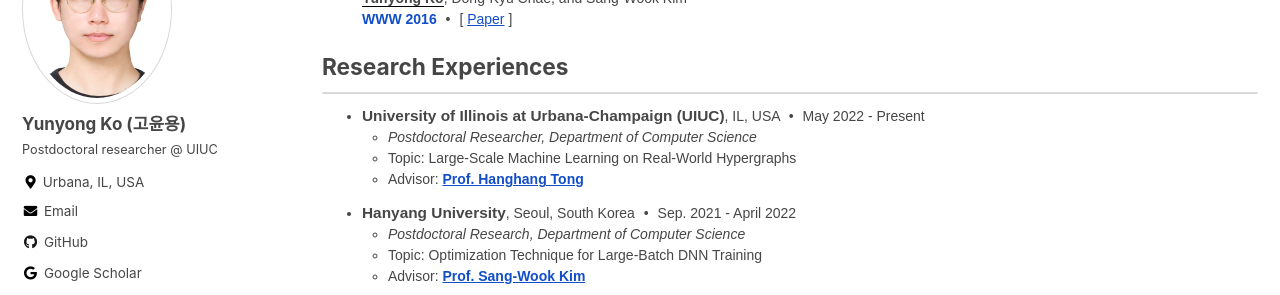
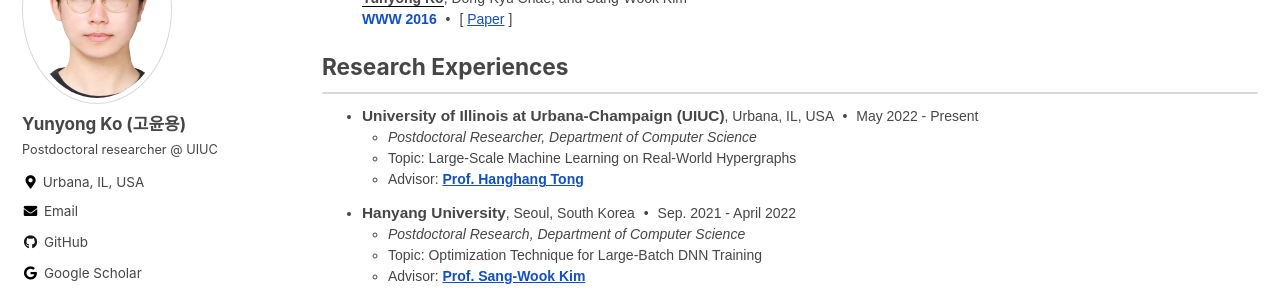
Before and after one commit to yy-ko/yy-ko.github.io, a Jekyll site: the page built from index.html, in a window 1280 px wide and 900 px high, scrolled down 1322 px. Shown: the part 152-447 px from the top of the window. Built offline with Jekyll 4.4.1, drawn with Linux system fonts in a browser that asks for light colours; cached includes are drawn as plain includes; the list of posts is cut into pages by our own code.

Commit message:
city and num pages

```diff
--- a/index.html
+++ b/index.html
@@ -151,7 +151,7 @@
 	<h5 class="section-title">Research Experiences</h5>
 	<hr class="sep">
 	<ul class="my_list">
-		<li><strong class="title">University of Illinois at Urbana-Champaign (UIUC)</strong>, IL, USA  <span class="dot-sep">&#8226;</span> May 2022 - Present
+		<li><strong class="title">University of Illinois at Urbana-Champaign (UIUC)</strong>, Urbana, IL, USA  <span class="dot-sep">&#8226;</span> May 2022 - Present
 			<ul class="inner-ul">
 				<li class="inner-li"> <i>Postdoctoral Researcher, Department of Computer Science</i> </li>
 				<li class="inner-li"> Topic: Large-Scale Machine Learning on Real-World Hypergraphs </li>
```
Also changed, not shown: 1 other file.
